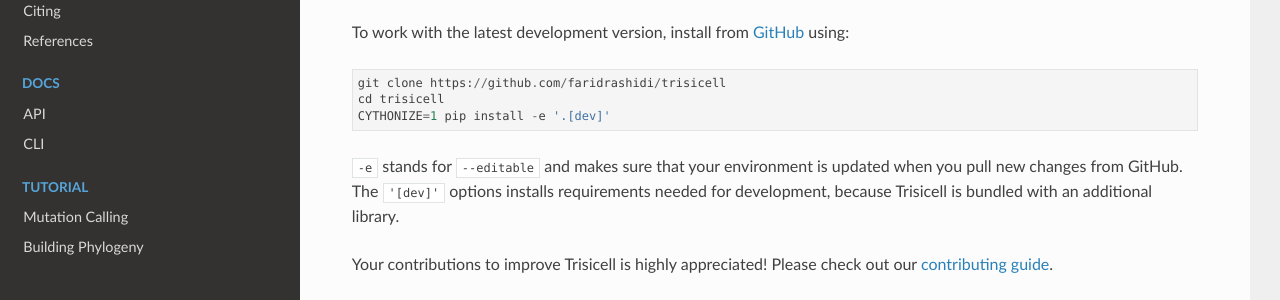
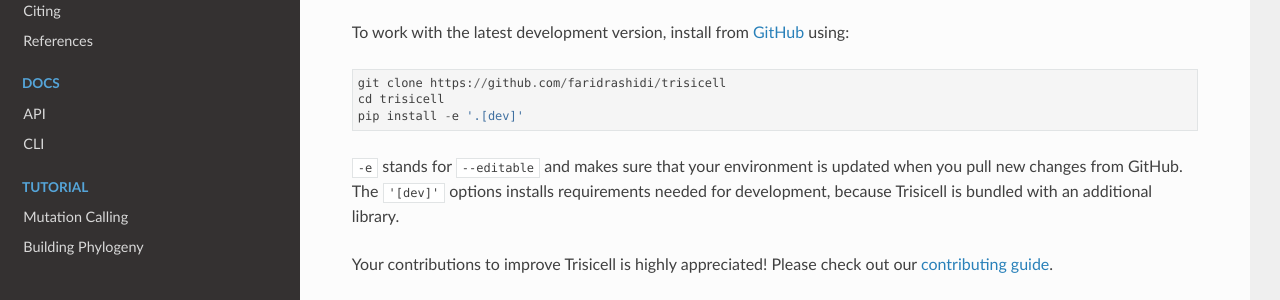
Before and after one commit to faridrashidi/trisicell, a Sphinx documentation site: the page built from docs/source/installation.rst, in a window 1280 px wide and 944 px high. Shown: the part 449-749 px from the top of the window. Built offline with Sphinx 7.4.7 and the Read the Docs theme 2.0.0, drawn with Linux system fonts in a browser that asks for light colours; pages that are not in the unit, such as notebooks, are missing from menus.

```diff
--- a/CONTRIBUTING.rst
+++ b/CONTRIBUTING.rst
@@ -101,7 +101,8 @@ Building c files
 ----------------
 For building ``.cpp`` files from ``.pyx`` files you need to execute::
 
-    CYTHONIZE=1 pip install -e .
+    CYTHONIZE=1 python setup.py install
+    pip install -e .
 
 
 Submitting a PR
--- a/docs/source/installation.rst
+++ b/docs/source/installation.rst
@@ -26,7 +26,7 @@ To work with the latest development version, install from GitHub_ using::
 
     git clone https://github.com/faridrashidi/trisicell
     cd trisicell
-    CYTHONIZE=1 pip install -e '.[dev]'
+    pip install -e '.[dev]'
 
 ``-e`` stands for ``--editable`` and makes sure that your environment is
 updated when you pull new changes from GitHub. The ``'[dev]'`` options
```
